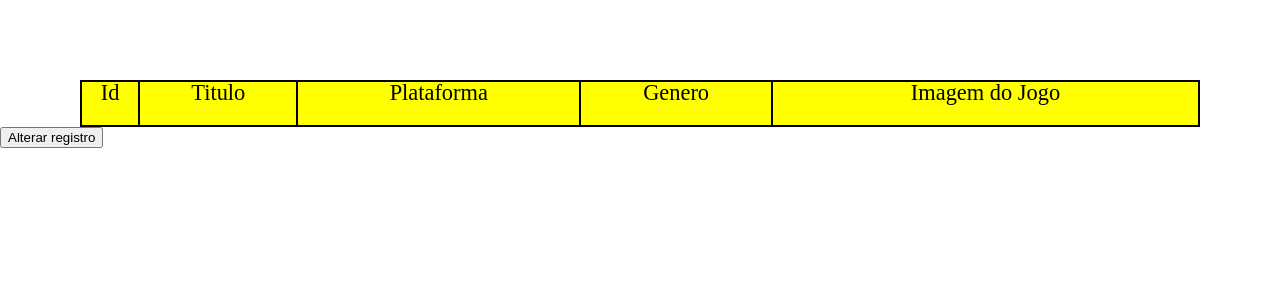
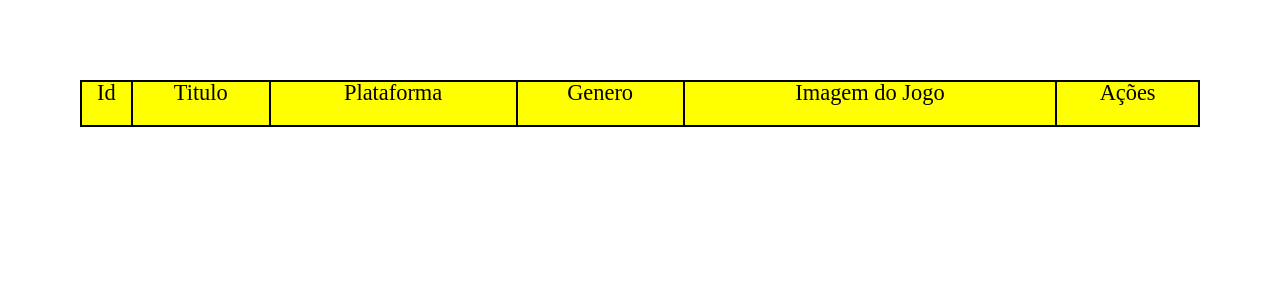
Before and after one commit to LuizFelipePinho/games_lib, a Flask app: page /xbox in a window 1280 px wide. Shown: the part 96-396 px from the top of the page. Run offline with Flask 2, Linux system fonts and the light colour scheme; data that the repository does not hold is empty.

Commit message:
corrigindo altarar

```diff
--- a/app.py
+++ b/app.py
@@ -103,10 +103,10 @@ def jogos_switch():
 
 
 # rota de update
-@bp.route('/updateJogo', methods=('GET', 'POST'))
-def update():
+@bp.route('/updateJogo/<id_jogo>', methods=('GET', 'POST'))
+def update(id_jogo):
   sucesso = None
-  jogo = Jogos.read_single(1) # aqui n pode ser um, tem q arrumar alguma forma para o usuario conseguir selecionar o jogo q ele quer editar
+  jogo = Jogos.read_single(id_jogo) # aqui n pode ser um, tem q arrumar alguma forma para o usuario conseguir selecionar o jogo q ele quer editar
 
   if request.method == 'POST':
     form = request.form
--- a/templates/todosJogos.html
+++ b/templates/todosJogos.html
@@ -20,6 +20,8 @@
                 <td class="item">Plataforma</td>
                 <td class="item">Genero</td>
                 <td class="item">Imagem do Jogo</td>
+                <td class="item">Ações</td>
+
 
             </tr>
 
@@ -32,6 +34,7 @@
                     <td class="item">{{jogo.plataforma}}</td>
                     <td class="item">{{jogo.genero}}</td>
                     <td class="item"> <img src="{{jogo.img}}" alt="{{jogo.titulo}}" class="capaJogo"></td>
+                    <td class="item"><a href="/updateJogo/{{jogo.id}}">Alterar</a></td>
 
 
                    <!-- acho que isso vai servir pra algo
@@ -45,9 +48,6 @@
 
         </table>
 
-        <div>
-           <a href="/updateJogo"><button type="submit"> Alterar registro</button></a>
-        </div>
 
 
 
```
